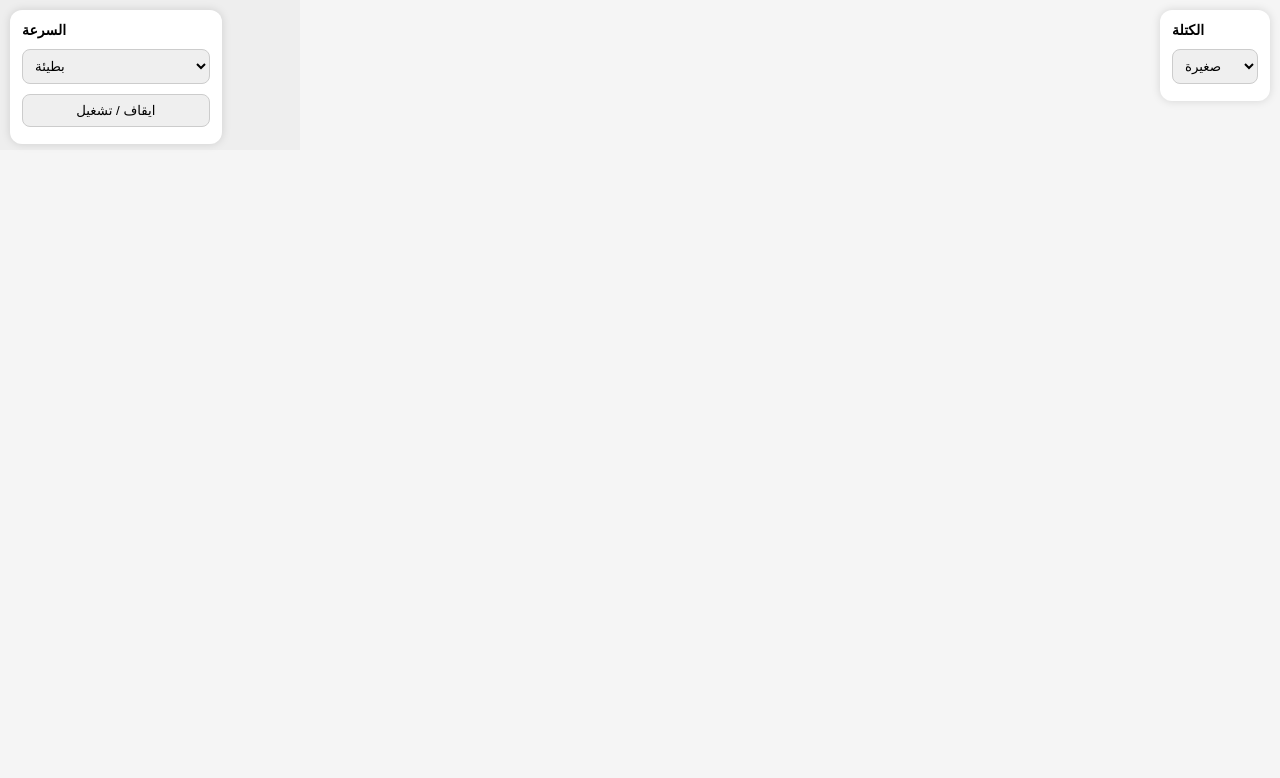
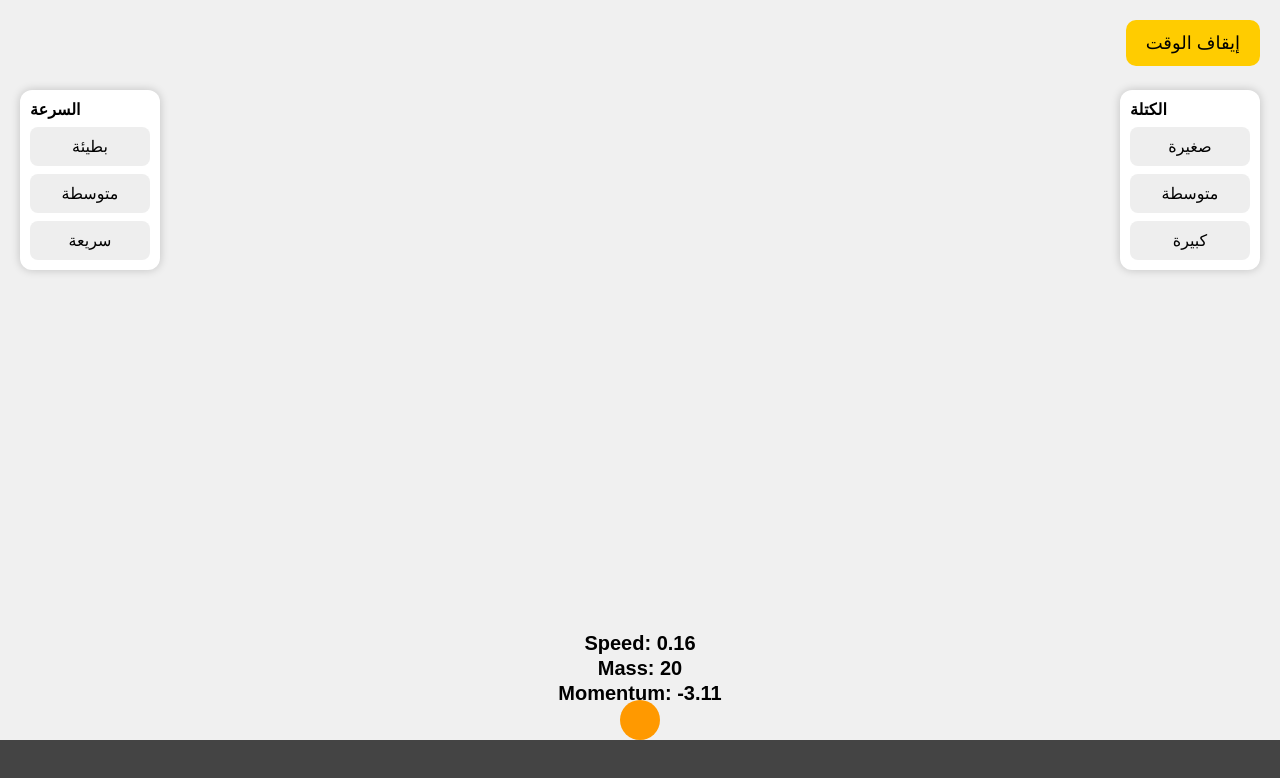
Before and after one commit to maialqurashi44-alt/physics-game, a plain HTML site: page game.html in a window 1280 px wide. Drawn offline with Linux system fonts and the light colour scheme.

Commit message:
Update game.html

```diff
--- a/game.html
+++ b/game.html
@@ -1,82 +1,94 @@
 <!DOCTYPE html>
-<html lang="ar">
+<html lang="en">
 <head>
     <meta charset="UTF-8" />
     <meta name="viewport" content="width=device-width, initial-scale=1.0" />
-<title>Simulation</title>
+    <title>Physics Game</title>
     <style>
         body {
             margin: 0;
-        background: #f5f5f5;
-        font-family: sans-serif;
             overflow: hidden;
-    }
-
-    #controls {
-        position: absolute;
-        left: 10px;
-        top: 10px;
-        background: white;
-        padding: 12px;
-        border-radius: 12px;
-        box-shadow: 0 0 10px #0002;
-        z-index: 10;
-    }
-
-    #massControls {
-        position: absolute;
-        right: 10px;
-        top: 10px;
-        background: white;
-        padding: 12px;
-        border-radius: 12px;
-        box-shadow: 0 0 10px #0002;
-        z-index: 10;
-    }
-
-    button, select {
-        padding: 8px;
-        margin: 5px 0;
-        width: 100%;
-        border-radius: 8px;
-        border: 1px solid #ccc;
+            background: #f0f0f0;
+            font-family: Arial, sans-serif;
         }
 
         canvas {
-        background: #eee;
             display: block;
         }
 
-    .label {
-        font-size: 14px;
-        margin-bottom: 6px;
-        font-weight: bold;
+        /* زر الإيقاف */
+        #freezeBtn {
+            position: absolute;
+            top: 20px;
+            right: 20px;
+            padding: 12px 20px;
+            font-size: 18px;
+            border: none;
+            background: #ffcc00;
+            border-radius: 10px;
+            cursor: pointer;
+        }
+
+        /* تبويبات السرعه */
+        .speedBox {
+            position: absolute;
+            top: 90px;
+            left: 20px; /* مكان الكتلة القديم */
+            background: white;
+            border-radius: 12px;
+            padding: 10px;
+            box-shadow: 0px 0px 10px rgba(0,0,0,0.2);
+            width: 120px;
+        }
+
+        /* تبويبات الكتلة */
+        .massBox {
+            position: absolute;
+            top: 90px;
+            right: 20px; /* الجهة الثانية */
+            background: white;
+            border-radius: 12px;
+            padding: 10px;
+            box-shadow: 0px 0px 10px rgba(0,0,0,0.2);
+            width: 120px;
+        }
+
+        .optionBtn {
+            width: 100%;
+            margin-top: 8px;
+            padding: 10px;
+            border: none;
+            background: #eee;
+            border-radius: 8px;
+            cursor: pointer;
+            font-size: 16px;
+        }
+
+        .optionBtn:hover {
+            background: #ddd;
         }
     </style>
 </head>
+
 <body>
 
-<div id="controls">
-    <div class="label">السرعة</div>
-    <select id="speedSelect">
-        <option value="small">بطيئة</option>
-        <option value="medium">متوسطة</option>
-        <option value="fast">سريعة</option>
-    </select>
+<button id="freezeBtn">إيقاف الوقت</button>
 
-    <button id="toggleBtn">ايقاف / تشغيل</button>
+<div class="speedBox">
+    <strong>السرعة</strong>
+    <button class="optionBtn" onclick="setSpeed(1)">بطيئة</button>
+    <button class="optionBtn" onclick="setSpeed(3)">متوسطة</button>
+    <button class="optionBtn" onclick="setSpeed(6)">سريعة</button>
 </div>
 
-<div id="massControls">
-    <div class="label">الكتلة</div>
-    <select id="massSelect">
-        <option value="small">صغيرة</option>
-        <option value="medium">متوسطة</option>
-        <option value="large">كبيرة</option>
-    </select>
+<div class="massBox">
+    <strong>الكتلة</strong>
+    <button class="optionBtn" onclick="setMass(10)">صغيرة</button>
+    <button class="optionBtn" onclick="setMass(20)">متوسطة</button>
+    <button class="optionBtn" onclick="setMass(35)">كبيرة</button>
 </div>
 
-<canvas id="myCanvas"></canvas>
+<canvas id="gameCanvas"></canvas>
 
 <script>
 // ===== الإعدادات الأساسية =====
@@ -91,7 +103,7 @@ function resizeCanvas() {
 resizeCanvas();
 window.addEventListener("resize", resizeCanvas);
 
-// الأرضية مرنة
+// الأرضية الآن مرنة (دائمًا أسفل الشاشة)
 let groundY = () => canvas.height - 60;
 
 // إعدادات الكورة
@@ -130,7 +142,7 @@ document.getElementById("freezeBtn").onclick = () => {
     freeze = !freeze;
 };
 
-// لمس الجوال
+// تفاعل لمس الجوال
 canvas.addEventListener("touchstart", () => {
     resetBall();
 });
@@ -138,6 +150,7 @@ canvas.addEventListener("touchstart", () => {
 // ===== التحديث والرسم =====
 function update() {
 
+    // تحديث فيزيائي
     if (!freeze) {
         ball.velocity += ball.gravity;
         ball.y += ball.velocity;
@@ -145,14 +158,8 @@ function update() {
         // ارتطام بالأرض
         if (ball.y + ball.radius > groundY()) {
             ball.y = groundY() - ball.radius;
-            ball.velocity *= -0.35;
+            ball.velocity *= -0.35; // ارتداد بسيط
         }
-    }
-
-    // 🔥 هنا الإضافة الجديدة
-    // تصفير السرعة عندما تتوقف فعلاً
-    if (Math.abs(ball.velocity) < 0.1 && ball.y + ball.radius >= groundY() - 1) {
-        ball.velocity = 0;
     }
 
     ctx.clearRect(0, 0, canvas.width, canvas.height);
@@ -167,12 +174,12 @@ function update() {
     ctx.fillStyle = "#ff9900";
     ctx.fill();
 
-    // حسابات القيم الفيزيائية
+    // ===== القيم الفيزيائية =====
     let speed = Math.abs(ball.velocity).toFixed(2);
     let mass = ball.mass.toFixed(0);
     let momentum = (ball.mass * ball.velocity).toFixed(2);
 
-    // نصوص القيم
+    // ===== رسم الأرقام فوق الكورة (تتحرك معها) =====
     ctx.fillStyle = "#000";
     ctx.font = "bold 20px Arial";
     ctx.textAlign = "center";
```
Lines whose indentation alone changed are shown as unchanged.
